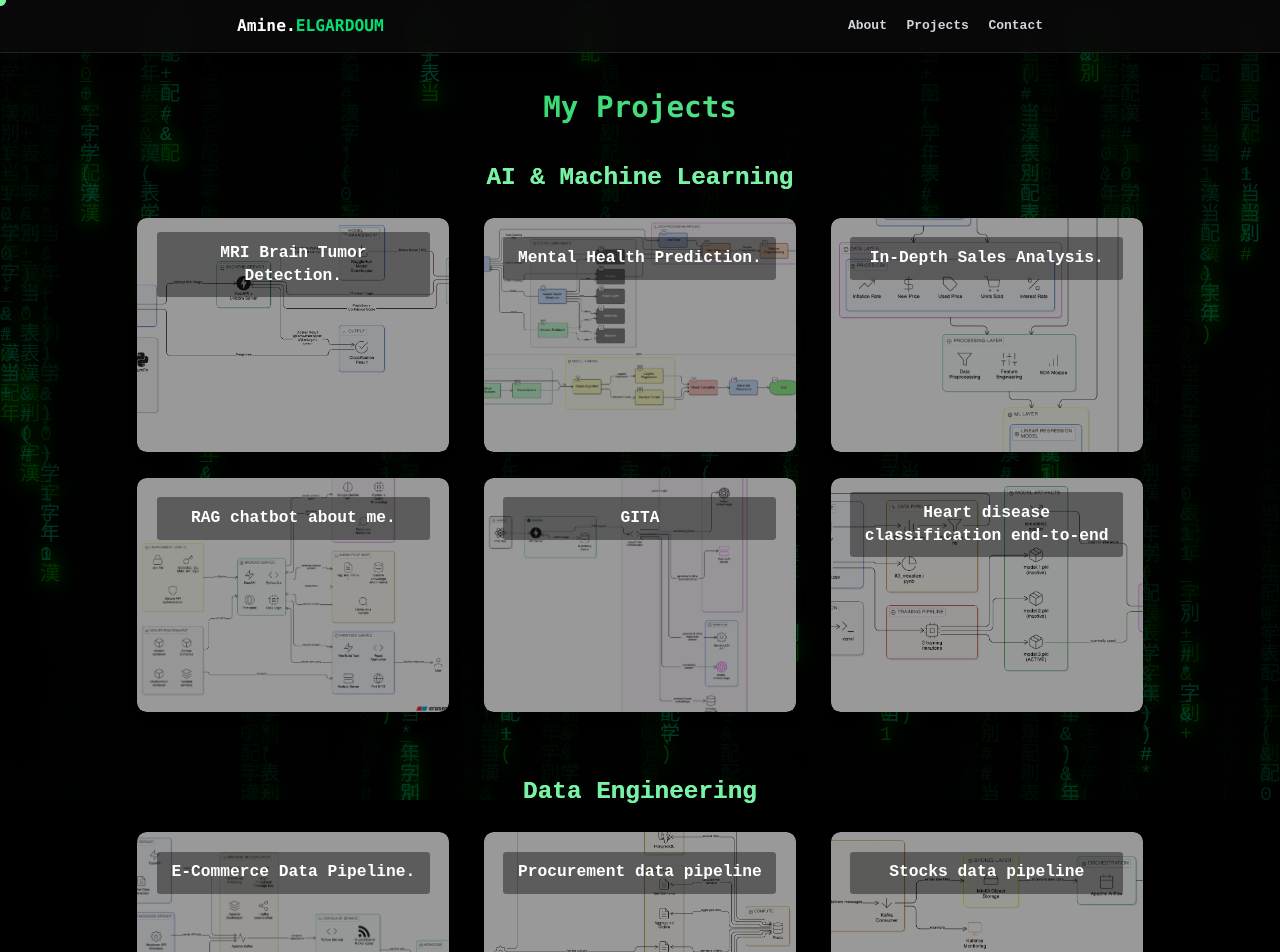
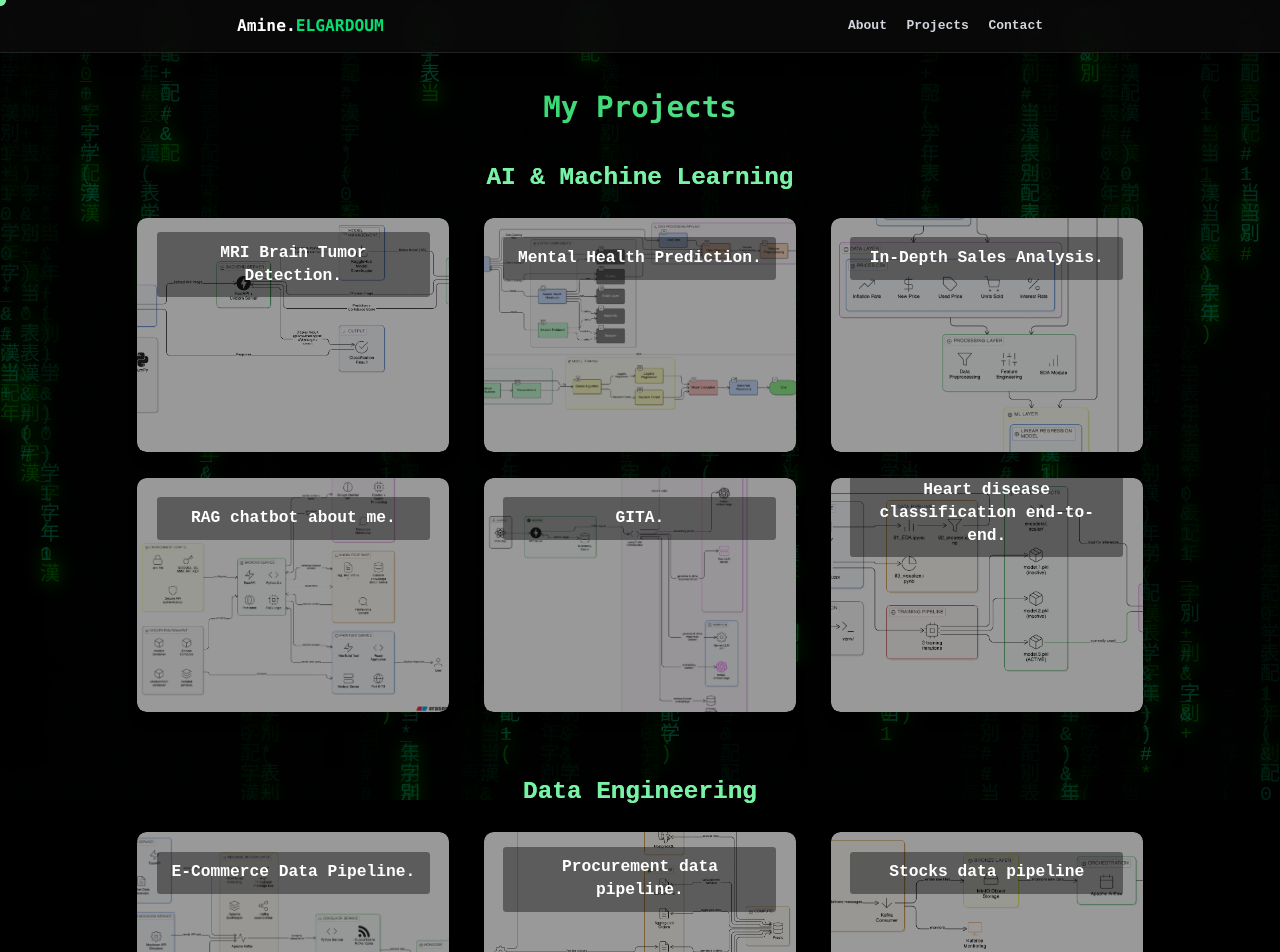
Before and after one commit to amineelgardoum-rgb/React-tailwindcss-portfolio, a React (Vite) app in the folder frontend/: page /projects in a window 1280 px wide. Shown: the top 952 px of the page. Built offline with nearby package versions, Linux system fonts and the light colour scheme.

Commit message:
On branch main Your branch is up to date with 'origin/main'.
Changes to be committed:
	modified:   frontend/src/components/sections/Projects.jsx

```diff
--- a/frontend/src/components/sections/Projects.jsx
+++ b/frontend/src/components/sections/Projects.jsx
@@ -286,7 +286,7 @@ export const Projects = () => {
     },
     {
       id: 7,
-      title: "GITA",
+      title: "GITA.",
       description:
         "Designed a RAG chatbot to answer questions about any github repo.",
       skills: [
@@ -305,7 +305,7 @@ export const Projects = () => {
     },
     {
       id: 8,
-      title: "Procurement data pipeline",
+      title: "Procurement data pipeline.",
       description: "a simplified procurement pipeline big data project",
       skills: ["Hadoop", "Docker", "Trino", "Postgres", "Bash", "Hive"],
       link: "https://procurementproject.netlify.app/",
@@ -331,7 +331,7 @@ export const Projects = () => {
     },
     {
       id: 10,
-      title: "Heart disease classification end-to-end",
+      title: "Heart disease classification end-to-end.",
       description: "A classification model to predict the heart disease",
       skills: ["Streamlit", "Scikit-learn", "Docker", "Makefile"],
       link: "#",
```
